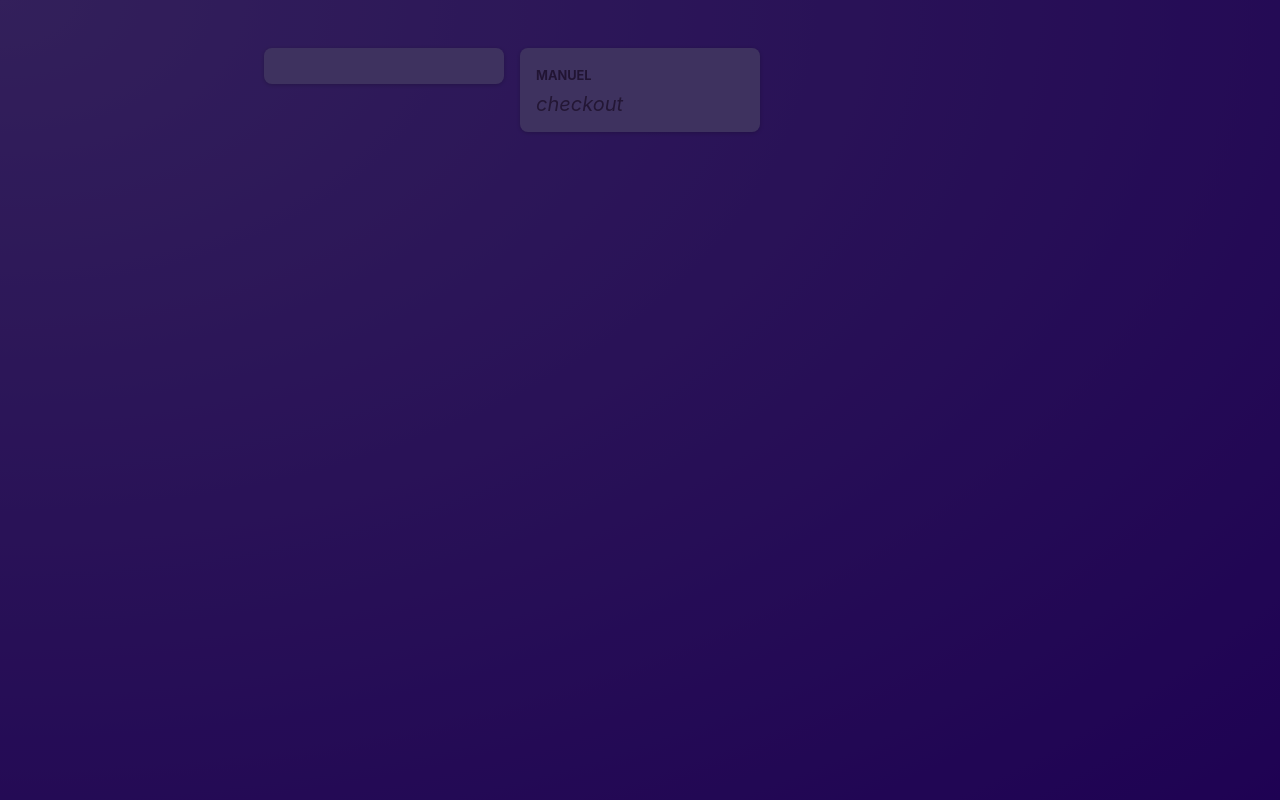
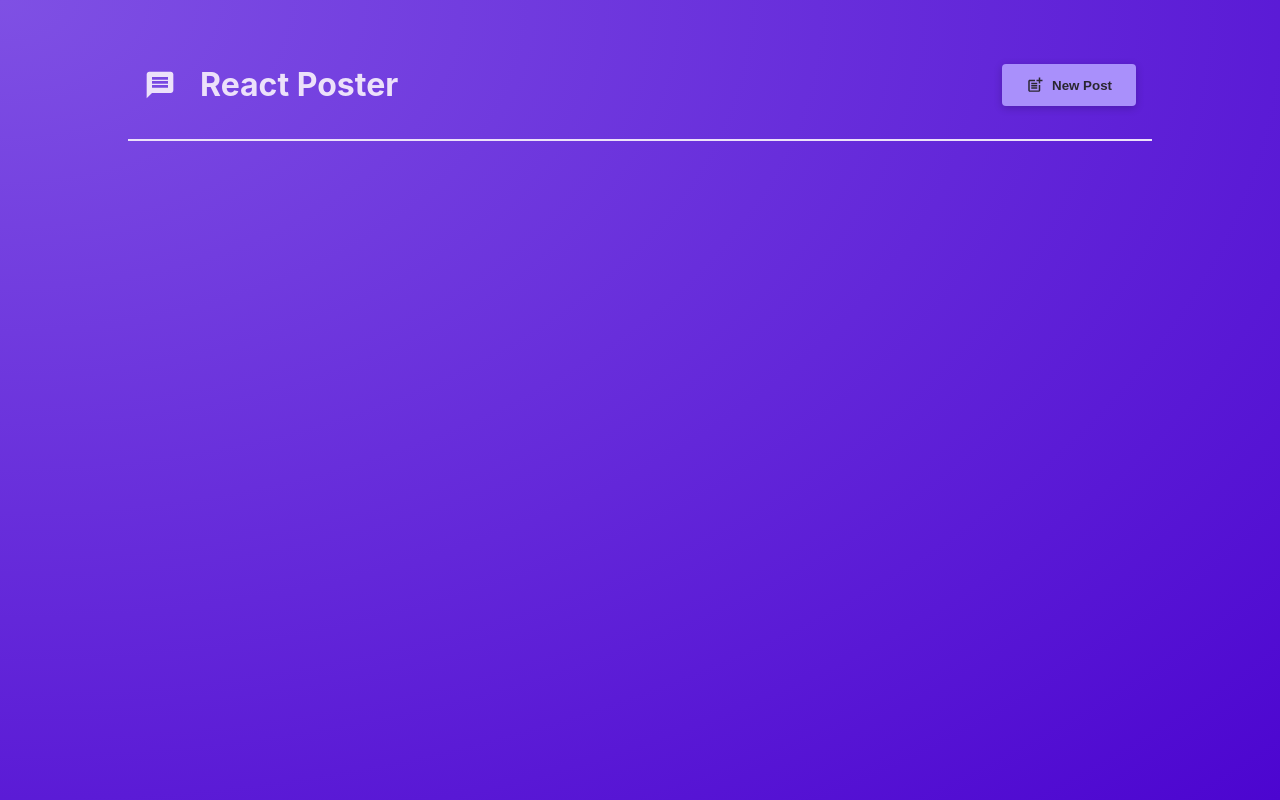
Before and after one commit to Kchanana2025/React-Poster, a React (Vite) app: page / in a window 1280 px wide. Built offline with nearby package versions, Linux system fonts and the light colour scheme.

Commit message:
component

```diff
--- a/package.json
+++ b/package.json
@@ -10,7 +10,8 @@
   },
   "dependencies": {
     "react": "^18.2.0",
-    "react-dom": "^18.2.0"
+    "react-dom": "^18.2.0",
+    "react-icons": "^5.0.1"
   },
   "devDependencies": {
     "@types/react": "^18.0.17",
--- a/src/App.jsx
+++ b/src/App.jsx
@@ -1,10 +1,24 @@
 import PostList from './components/PostList';
+import MainHeader from './components/MainHeader';
+import { useState } from 'react';
+
 //Post naam ka function import kr lia hmnne ./components/Post se
 function App() {
+  const [modalIsVisible, setModalISVisible] = useState(false);
+  function hideModalHandler() {
+    setModalISVisible(false);
+  }
+  function showModalHandler() {
+    setModalISVisible(true);
+  }
   return (
-    <main>
-      <PostList author="Macimillian" body="React.js is awesome" />
-    </main>
+    <>
+      <MainHeader onCreatePost={showModalHandler} />
+      <main>
+        <PostList isPosting={modalIsVisible}
+          onStopPosting={hideModalHandler} />
+      </main>
+    </>
   );
 }
 //ek rule hota hai ki ki there should be a single element jisne andr chahe jitne bhi sibling element ho jo jsx code return kr rhe ho
--- /dev/null
+++ b/src/components/MainHeader.jsx
@@ -0,0 +1,22 @@
+import { MdPostAdd, MdMessage } from 'react-icons/md';
+
+import classes from './MainHeader.module.css';
+
+function MainHeader({ onCreatePost }) {
+    return (
+        <header className={classes.header}>
+            <h1 className={classes.logo}>
+                <MdMessage />
+                React Poster
+            </h1>
+            <p>
+                <button className={classes.button} onClick={onCreatePost}>
+                    <MdPostAdd size={18} />
+                    New Post
+                </button>
+            </p>
+        </header>
+    );
+}
+
+export default MainHeader;
--- /dev/null
+++ b/src/components/MainHeader.module.css
@@ -0,0 +1,36 @@
+.header {
+    /* padding: 2rem 10%; */
+    margin: 2rem 10%;
+    padding: 1rem;
+    text-align: center;
+    display: flex;
+    justify-content: space-between;
+    align-items: center;
+    border-bottom: 2px solid #ece1fa;
+}
+
+.logo {
+    font-size: 2rem;
+    display: flex;
+    gap: 1.5rem;
+    align-items: center;
+    color: #ece1fa;
+}
+
+.button {
+    display: inline-flex;
+    align-items: center;
+    gap: 0.5rem;
+    padding: 0.75rem 1.5rem;
+    background-color: #a990fb;
+    color: #2a2630;
+    border: none;
+    border-radius: 4px;
+    box-shadow: 0 2px 8px rgba(0, 0, 0, 0.2);
+    cursor: pointer;
+    font-weight: bold;
+}
+
+.button:hover {
+    background-color: #8c6cf7;
+}
--- a/src/components/Modal.jsx
+++ b/src/components/Modal.jsx
@@ -1,10 +1,10 @@
 import classes from './Modal.module.css';
 
-function Modal() {
+function Modal({ children, onClose }) {
     return (
         <>
-            <div className={classes.backdrop}></div>
-            <dialog className={classes.modal} />
+            <div className={classes.backdrop} onClick={onClose}></div>
+            <dialog open className={classes.modal}>{children}</dialog>
         </>
     );
 }
--- a/src/components/NewPost.jsx
+++ b/src/components/NewPost.jsx
@@ -1,22 +1,45 @@
 import classes from './NewPost.module.css';
 import { useState } from 'react';
 
-function NewPost(props) {
+function NewPost({ onCancel, onAddPost }) {
+    const [enteredBody, setEnteredBody] = useState('');
+    const [enteredAuthor, setEnteredAuthor] = useState('');
 
+    function bodyChangeHandler(event) {
+        setEnteredBody(event.target.value);
+    }
+    function authorChangeHandler(event) {
+        setEnteredAuthor(event.target.value);
+    }
+    function submitHandler(event) {
+        event.preventDefault();
+        // to prevent http request to serverbecause hmare pass koi server hi nai h
+        const postData = {
+            body: enteredBody,
+            author: enteredAuthor
+        };
+        onAddPost(postData);
+        onCancel();//hides the Modal
+    }
 
     return (
         /*this is declarative code of adding an event listener in the text box
         docuemnt.querySelector('textarea').addEventListener('change',function()) aur neeche jo onChange krke likha hai wo declartive code hai*/
 
-        <form className={classes.form}>
+        <form className={classes.form} onSubmit={submitHandler}>
             <p>
                 <label htmlFor="body">Text</label>
-                <textarea id="body" required rows={3} onChange={props.changeBodyFunc} />
+                <textarea id="body" required rows={3} onChange={bodyChangeHandler} />
                 {/* onChange is a prop joki use hota h event listening ke lie aur ye camel case mein likha hota hai */}
             </p>
             <p>
                 <label htmlFor="name">Your name</label>
-                <input type="text" id="name" required onChange={props.onAuthorChange} />
+                <input type="text" id="name" required onChange={authorChangeHandler} />
+            </p>
+            <p className={classes.actions}>
+                <button type="button" onClick={onCancel}>Cancel</button>
+                <button>Submit</button>
+
             </p>
         </form>
     );
--- a/src/components/NewPost.module.css
+++ b/src/components/NewPost.module.css
@@ -2,9 +2,6 @@
     background-color: #6233b9;
     padding: 1rem;
     width: 20rem;
-    margin: 2rem auto;
-    border-radius: 6px;
-    box-shadow: 0 2px 8px rgba(0, 0, 0, 0.2);
 }
 
 .form label {
--- a/src/components/PostList.jsx
+++ b/src/components/PostList.jsx
@@ -1,30 +1,32 @@
-import Post from './Post';
+//jis component mein change hona hota hai usme useState ka use krte hai aur jo wo set wala function hota hai jiski vjah se changes render hone hote hai usko hm uss component mein bhj dete hai jisme event handler hota hai
 import classes from './PostList.module.css'
 import NewPost from './NewPost'
 import { useState } from 'react';
 import Modal from './Modal'
 
-function PostList() {
-    const [enteredBody, setEnteredBody] = useState('');
-    const [enteredAuthor, setEnteredAuthor] = useState('');
+function PostList({ isPosting, onStopPosting }) {
+    const [posts, setPosts] = useState([]);
 
-    function bodyChangeHandler(event) {
-        setEnteredBody(event.target.value);
+    function addPostHandler() {
+        //setPosts([postData, ...posts]);
+        //this is not an ideal code
+        // there is a rule if u update a state and that state is dependent on previous state value
+        //we should pass a function to setPosts which will be automatically be called by react..see at 2:16
+        setPosts((existingPost) => [postData, ...existingPosts]);
+
+
     }
-    function authorChangeHandler(event) {
-        setEnteredAuthor(event.target.value);
-    }
-
     return (
         <>
-            <Modal>
-                <NewPost
-                    changeBodyFunc={bodyChangeHandler}
-                    onAuthorChange={authorChangeHandler} />
-            </Modal>
+            {isPosting && (
+                <Modal onClose={onStopPosting}>
+                    <NewPost
+                        onCancel={onStopPosting} onAddPost={addPostHandler}
+                    />
+                </Modal>
+            )}
+            {/* isko: false bhi likh skte thee dono cases mein kuch bhi render nai hota */}
             <ul className={classes.posts}>
-                <li><Post author={enteredAuthor} body={enteredBody} /></li>
-                <li><Post author="Manuel" body="checkout" /></li>
             </ul>
 
         </>
```
Also changed, not shown: 1 other file (tests, documents, lock files or other folders).
